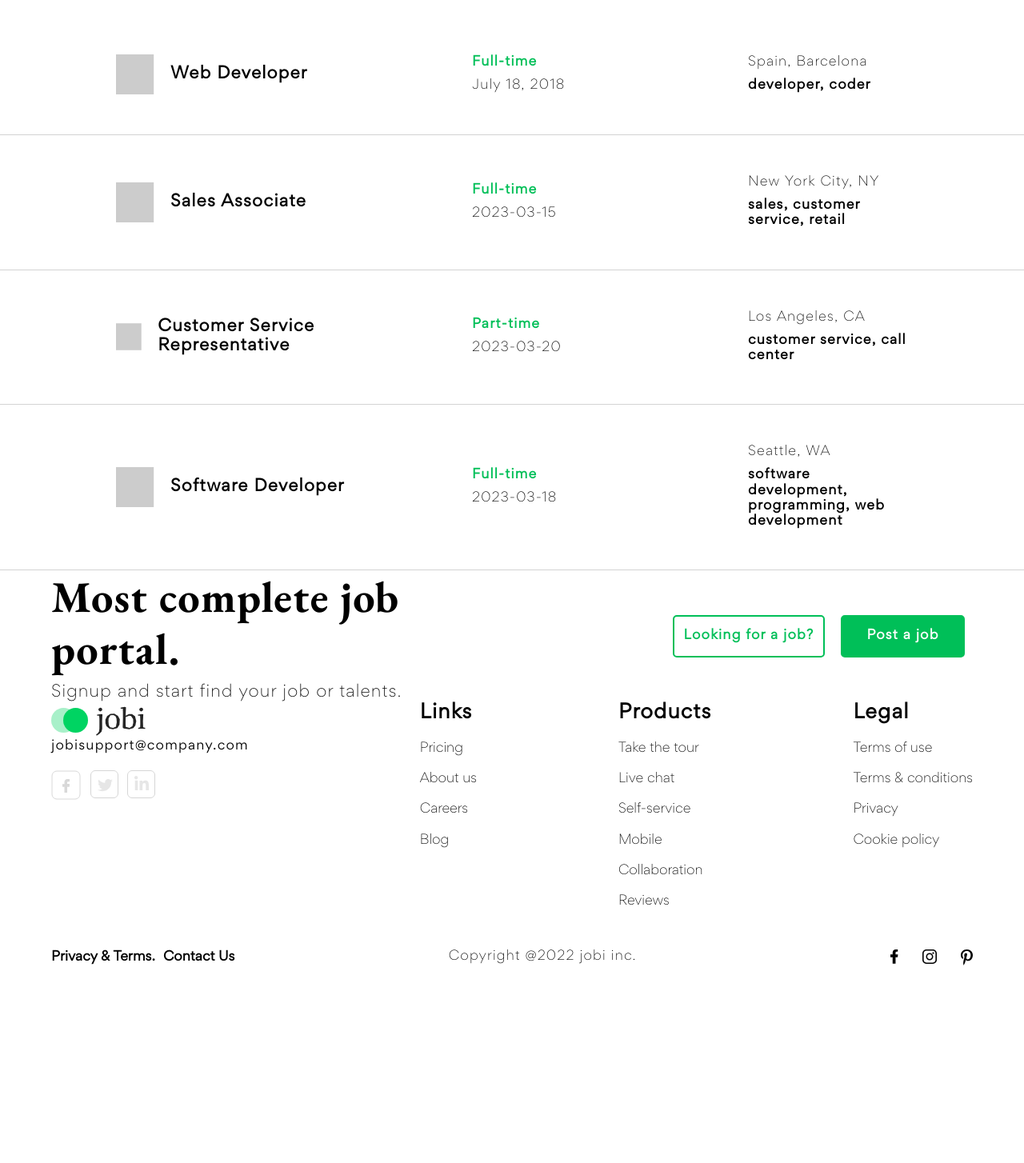
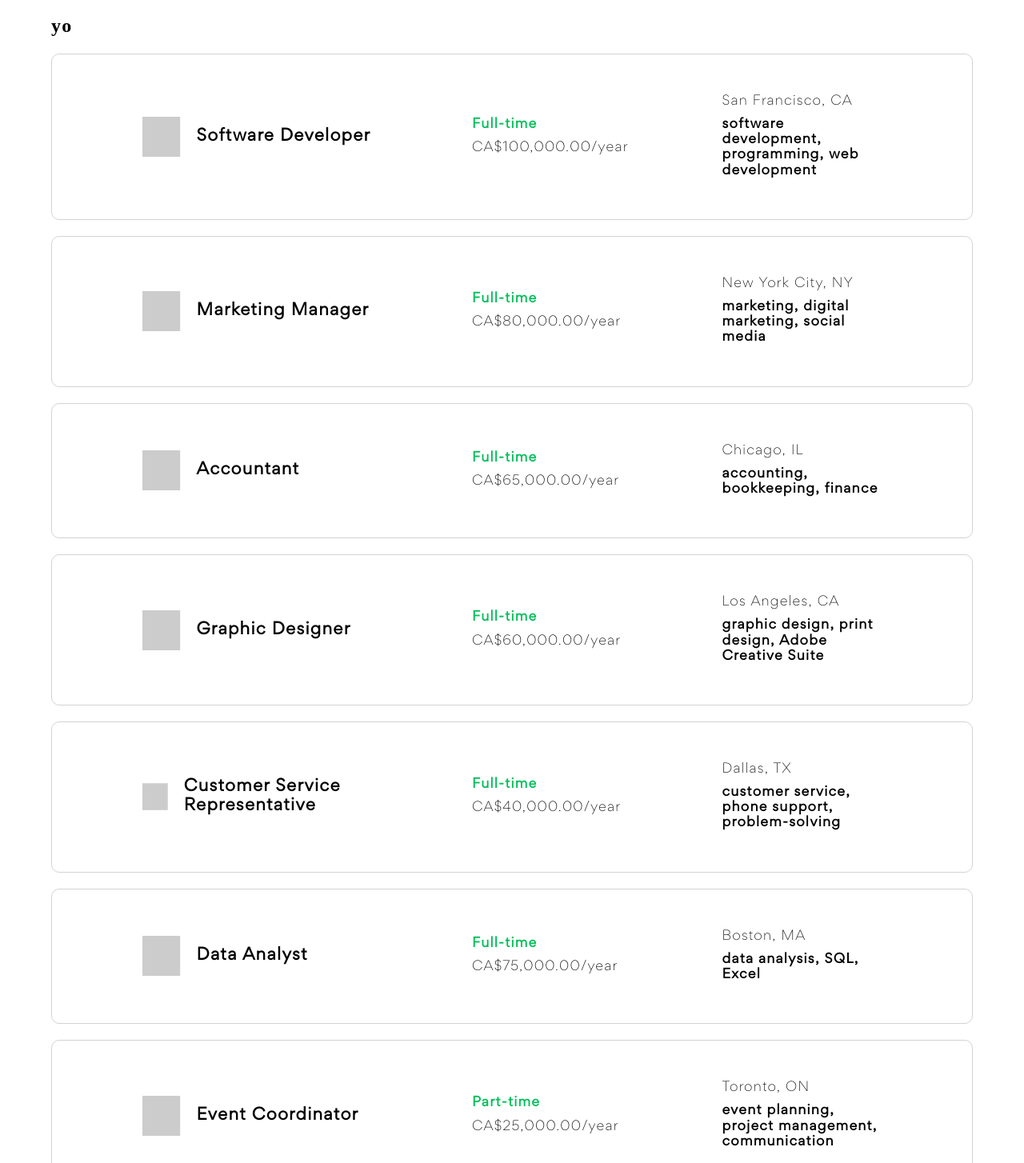
Before and after one commit to jstnthny/jobi, a React (Vite) app: page /JobList in a window 1280 px wide. Shown: the part 196-1650 px from the top of the page at 80% size. Before the commit the page ends 1438 px from the top, so only its background shows below. Built offline with nearby package versions, Linux system fonts and the light colour scheme.

Commit message:
keyword filter

```diff
--- a/src/App.scss
+++ b/src/App.scss
@@ -3,4 +3,5 @@
 @use "./partials/variables";
 @use "./partials/typograpy";
 @use "./partials/accordion";
+@use "./partials/joblist";
 @use "./partials/footer";
--- a/src/components/JobList.jsx
+++ b/src/components/JobList.jsx
@@ -1,47 +1,98 @@
+import React, {useState} from 'react';
 import Header from "./Header.jsx";
 import Footer from "./Footer.jsx";
+import upArrow from "../assets/images/upArrow.svg";
+
 
 const jobData = [
     {
-     jobPosition: 'Web Developer',
+        jobPosition: 'Software Developer',
+        salary: 100000,
+        location: 'San Francisco, CA',
+        datePosted: '2023-03-27',
         employmentType: 'Full-time',
-     datePosted: 'July 18, 2018',
-     location: 'Spain, Barcelona',
-     keywords: ['developer, coder']
-    }
-    ,
+        keywords: ['software development', 'programming', 'web development']
+    },
     {
-    jobPosition: 'Sales Associate',
-    jobPayPerHour: 15.50,
+        jobPosition: 'Marketing Manager',
+        salary: 80000,
         location: 'New York City, NY',
-    datePosted: '2023-03-15',
+        datePosted: '2023-03-25',
         employmentType: 'Full-time',
-    keywords: ['sales', 'customer service', 'retail']
+        keywords: ['marketing', 'digital marketing', 'social media']
+    },
+    {
+        jobPosition: 'Accountant',
+        salary: 65000,
+        location: 'Chicago, IL',
+        datePosted: '2023-03-22',
+        employmentType: 'Full-time',
+        keywords: ['accounting', 'bookkeeping', 'finance']
+    },
+    {
+    jobPosition: 'Graphic Designer',
+    salary: 60000,
+    location: 'Los Angeles, CA',
+    datePosted: '2023-03-28',
+    employmentType: 'Full-time',
+    keywords: ['graphic design', 'print design', 'Adobe Creative Suite']
     },
     {
     jobPosition: 'Customer Service Representative',
-    jobPayPerHour: 14.25,
-    location: 'Los Angeles, CA',
-    datePosted: '2023-03-20',
-    employmentType: 'Part-time',
-    keywords: ['customer service', 'call center']
+    salary: 40000,
+    location: 'Dallas, TX',
+    datePosted: '2023-03-29',
+    employmentType: 'Full-time',
+    keywords: ['customer service', 'phone support', 'problem-solving']
     },
     {
-    jobPosition: 'Software Developer',
-    jobPayPerHour: 30.00,
-    location: 'Seattle, WA',
-    datePosted: '2023-03-18',
+    jobPosition: 'Data Analyst',
+    salary: 75000,
+    location: 'Boston, MA',
+    datePosted: '2023-03-30',
     employmentType: 'Full-time',
-    keywords: ['software development', 'programming', 'web development']
+    keywords: ['data analysis', 'SQL', 'Excel']
     },
+    {
+    jobPosition: 'Event Coordinator',
+    salary: 25000,
+    location: 'Toronto, ON',
+    datePosted: '2023-04-03',
+    employmentType: 'Part-time',
+    keywords: ['event planning', 'project management', 'communication']
+    },
+    {
+    jobPosition: 'Administrative Assistant',
+    salary: 18000,
+    location: 'Toronto, ON',
+    datePosted: '2023-04-04',
+    employmentType: 'Part-time',
+    keywords: ['administrative', 'office management', 'Microsoft Office']
+    }
 ];
 
 
 
+
+
 export default function JobList(){
+    const [isOpen, setIsOpen] = useState(false);
+
+    const toggleAccordion = () => {
+        setIsOpen(!isOpen);
+    };
+
+    const [keywordFilter, setKeywordFilter] = useState("");
+    const filteredJobsData = jobData.filter(job => {
+        return job.keywords.some(keyword => {
+            return keyword.toLowerCase().includes(keywordFilter.toLowerCase());
+        })
+    })
+
     return(
-        <div>
-            <Header backgroundColor="orange"/>
+
+        <div className="jobList">
+            <Header/>
             <div className="searchMenu wrapper">
                 <div>
                     <label htmlFor="keywordsTitle">Keywords or Title</label>
@@ -57,8 +108,41 @@ export default function JobList(){
                     Search
                 </button>
             </div>
-            <div>
-                {jobData.map((job, index) => (
+
+
+
+            {/* Job Listings */}
+
+
+            <div className="listings wrapper">
+
+                            {/* ACCORDION MENU */}
+
+            <div className="accordion-menu">
+                <div className="accordion-header" onClick={toggleAccordion}>
+                    <h2>yo</h2>
+                    <span className={isOpen ?  <img src={upArrow} /> :  <img src={upArrow} />} />
+                </div>
+                {isOpen && (
+                    <div className="accordion-content">
+                        <h3>Filter by keyword</h3>
+                    <input
+                        type="text"
+                        placeholder="Filter by keyword"
+                        value={keywordFilter}
+                        onChange={(e) => setKeywordFilter(e.target.value)}
+                    />
+                    </div>
+                )}
+                </div>
+
+                {/* <input
+                    type="text"
+                    placeholder="Filter by keyword"
+                    value={keywordFilter}
+                    onChange={e => setKeywordFilter(e.target.value)}
+                /> */}
+                {filteredJobsData.map((job, index) => (
                     <div className="jobListing" key={index}>
                         <div className="positionAndLogo">
                             <svg width="48" height="50" viewBox="0 0 48 50" fill="none" xmlns="http://www.w3.org/2000/svg">
@@ -68,7 +152,7 @@ export default function JobList(){
                         </div>
                         <div className="jobDate">
                             <p className="employmentType">{job.employmentType}</p>
-                            <p>{job.datePosted}</p>
+                            <p>{job.salary.toLocaleString("en-US", {style: "currency", currency: "CAD"})}/year</p>
                         </div>
                         <div className="jobLocation">
                             <p>{job.location}</p>
--- /dev/null
+++ b/src/partials/_jobList.scss
@@ -0,0 +1,12 @@
+@use "./variables";
+
+.jobList{
+    .listings{
+        border: none;
+    }
+    .jobListing{
+        border: 1px lightgrey solid;
+        margin: 20px 0;
+        border-radius: 10px;
+    }
+}
```
Lines whose indentation alone changed are shown as unchanged.
